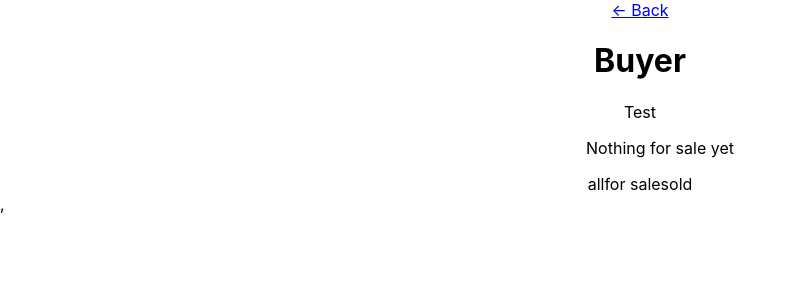
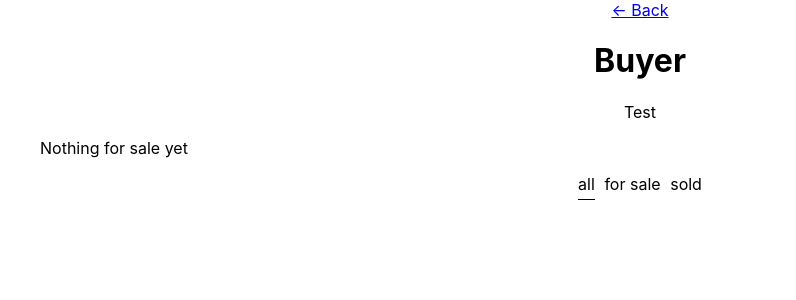
Before and after one commit to timhc22/shopping-poc, a React (Create React App) app: page /buyer in a window 1280 px wide. Shown: the top 300 px of the page, without its empty margins (0-796 px from the left). Built offline with nearby package versions, Linux system fonts and the light colour scheme.

Commit message:
Add styles and remove coma

```diff
--- a/src/index.css
+++ b/src/index.css
@@ -11,3 +11,32 @@ code {
   font-family: source-code-pro, Menlo, Monaco, Consolas, 'Courier New',
     monospace;
 }
+
+.add-item {
+  margin-left: 0.5rem;
+}
+
+.item-list {
+  margin-top: 1rem;
+  text-align: left;
+  list-style: none;
+}
+
+.item {
+  cursor: pointer;
+  line-height: 1.5;
+}
+
+.item__text--sold {
+  text-decoration: line-through;
+  color: lightgray;
+}
+
+.item-state-filter {
+  padding: 0.3rem 0;
+  margin: 0 0.3rem;
+  cursor: pointer;
+}
+.item-state-filter--active {
+  border-bottom: 1px solid black;
+}
--- a/src/index.tsx
+++ b/src/index.tsx
@@ -10,7 +10,7 @@ ReactDOM.render(
   <React.StrictMode>
     <Provider store={store}>
       <App />
-    </Provider>,
+    </Provider>
   </React.StrictMode>,
   document.getElementById('root')
 );
```
